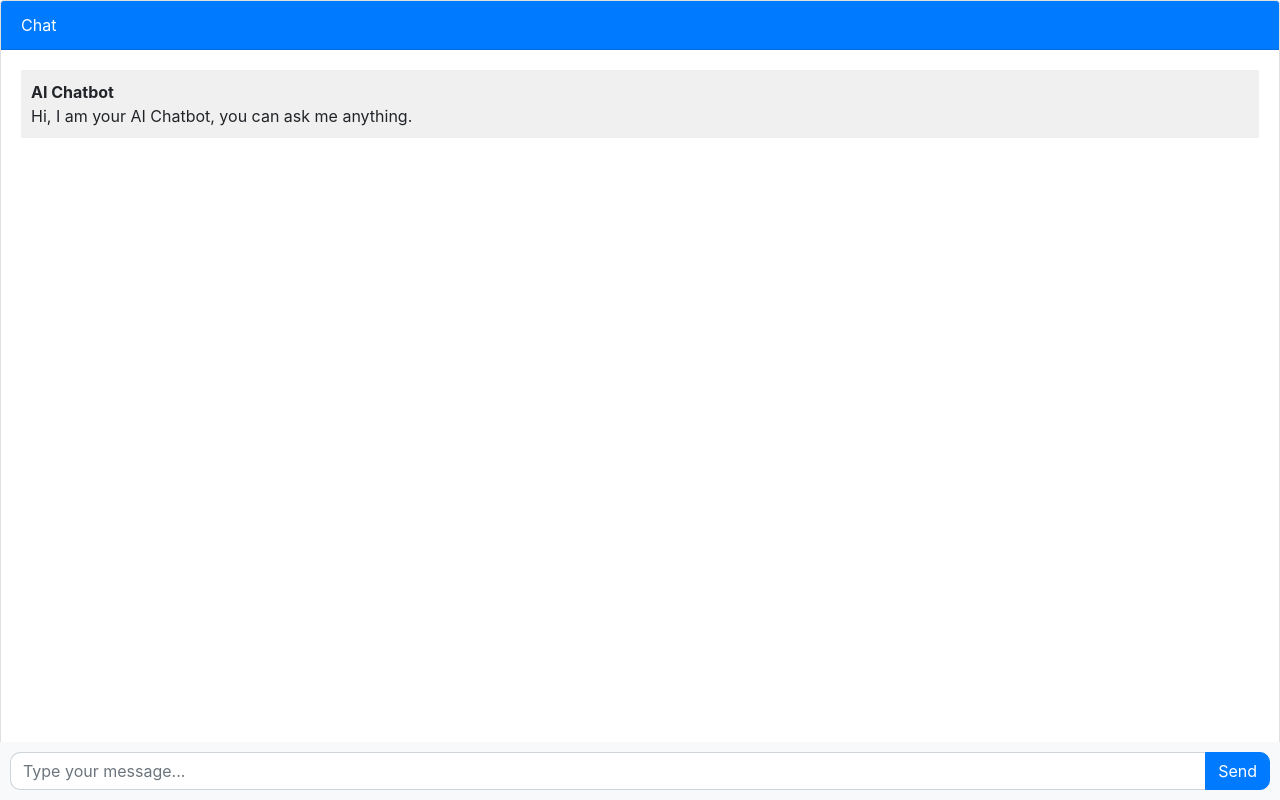
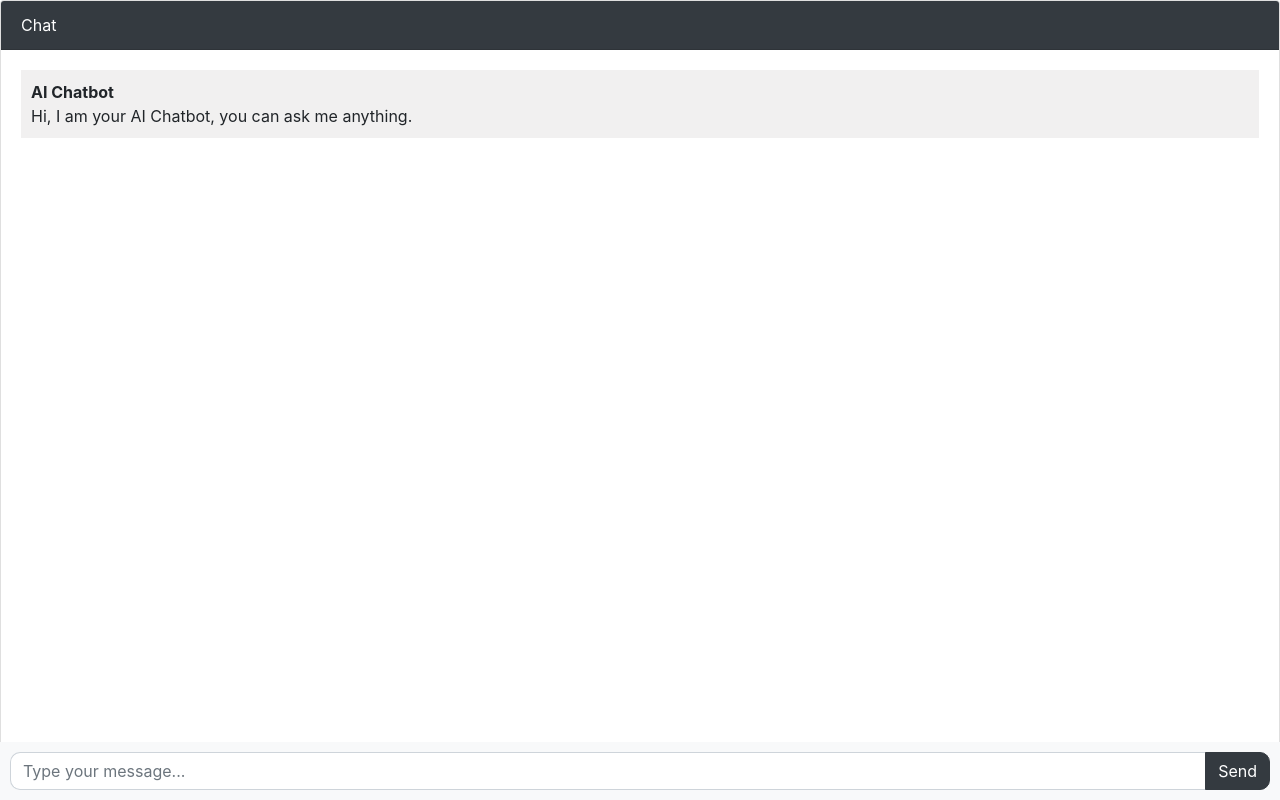
Before and after one commit to rodgersxy/chatbot, a Django app: page / in a window 1280 px wide. Run offline with Django 4.2, Linux system fonts and the light colour scheme; some libraries are stand-ins or nearby versions.

Commit message:
update buttton

```diff
--- a/django_chatbot/templates/chatbot.html
+++ b/django_chatbot/templates/chatbot.html
@@ -68,7 +68,7 @@
 {% block content %}
 <div class="chat-container">
   <div class="card flex-grow-1">
-    <div class="card-header bg-primary text-white">Chat</div>
+    <div class="card-header bg-dark text-white">Chat</div>
     <div class="card-body messages-box">
 
       <ul class="list-unstyled messages-list">
@@ -95,7 +95,7 @@
     <div class="input-group">
       <input type="text" class="form-control message-input" placeholder="Type your message...">
       <div class="input-group-append">
-        <button type="submit" class="btn btn-primary btn-send">Send</button>
+        <button type="submit" class="btn btn-dark btn-send">Send</button>
       </div>
     </div>
   </form>
```
